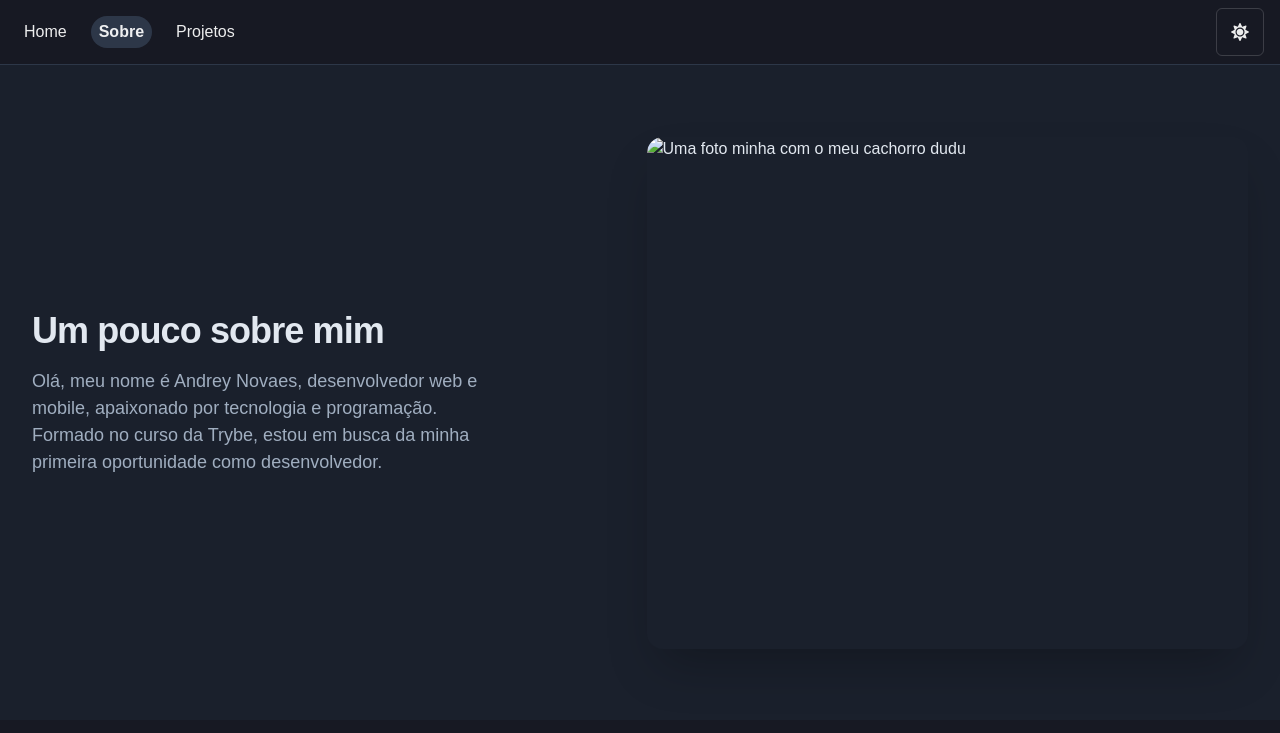
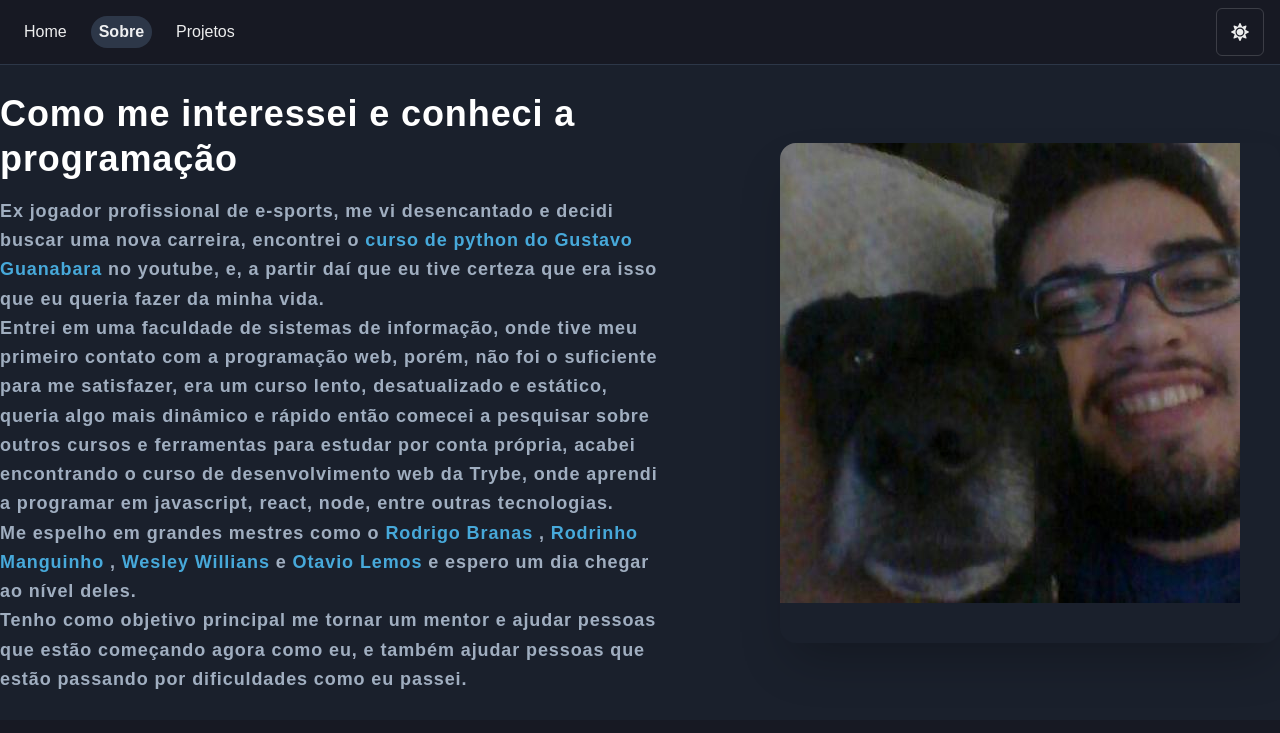
Before and after one commit to AndreyNovaes/portfolio_getsby, a Gatsby site: page /sobre in a window 1280 px wide. Shown: the top 733 px of the page. Built offline with nearby package versions, Linux system fonts and the light colour scheme; Gatsby itself is replaced by a stand-in of ours.

Commit message:
feat: add about section

```diff
--- a/gatsby-config.ts
+++ b/gatsby-config.ts
@@ -33,6 +33,15 @@ const config: GatsbyConfig = {
         icon: `./src/assets/images/portfolio.png`,
       },
     },
+    {
+      resolve: `gatsby-plugin-image`,
+    },
+    {
+      resolve: `gatsby-plugin-sharp`,
+    },
+    {
+      resolve: `gatsby-transformer-sharp`,
+    },
   ],
 }
 
--- a/package.json
+++ b/package.json
@@ -24,9 +24,13 @@
     "@emotion/styled": "^11.10.4",
     "framer-motion": "^7.3.4",
     "gatsby": "^4.22.1",
+    "gatsby-plugin-image": "^2.24.0",
     "gatsby-plugin-manifest": "^4.24.0",
     "gatsby-plugin-nprogress": "^4.24.0",
     "gatsby-plugin-react-helmet": "^5.24.0",
+    "gatsby-plugin-sharp": "^4.24.0",
+    "gatsby-source-filesystem": "^4.24.0",
+    "gatsby-transformer-sharp": "^4.24.0",
     "nprogress": "^0.2.0",
     "react": "^18.1.0",
     "react-dom": "^18.1.0",
--- /dev/null
+++ b/src/components/About/AboutComponents/imageBox.tsx
@@ -0,0 +1,39 @@
+import React from 'react';
+import {
+  Box,
+  useColorModeValue,
+  Stack,
+  Button,
+  Image,
+  Flex,
+  Center
+} from '@chakra-ui/react';
+import MinhaFoto from '../../../images/staticImage';
+
+export default function ImageBox() {
+  return (
+    <>
+      <Center>
+        <Box
+          flexShrink={0}
+          w={{ base: '300px', md: '500px' }}
+          h={{ base: '300px', md: '500px' }}
+          rounded={'2xl'}
+          boxShadow={'2xl'}
+          overflow={'hidden'}
+        >
+          <Box
+            w="500px"
+            h="500px"
+            bgPosition="center"
+            bgSize="cover"
+            bgRepeat="no-repeat"
+            objectFit='cover'
+          >
+            <MinhaFoto />
+          </Box>
+        </Box>
+      </Center>
+    </>
+  );
+}
--- /dev/null
+++ b/src/components/About/AboutComponents/textBox.tsx
@@ -0,0 +1,82 @@
+import React from 'react';
+import {
+  Box,
+  useColorModeValue,
+  Stack,
+  Button,
+  Image,
+  Text,
+  Heading,
+  Link
+} from '@chakra-ui/react';
+import { Link as gatsbyLink } from 'gatsby';
+
+export default function TextBox() {
+  return (
+    <>
+      <Stack spacing="4" maxW={{ md: '2xl' }}>
+        <Heading
+          as="h1"
+          fontSize={{ base: '3xl', md: '4xl' }}
+          fontWeight="extrabold"
+          letterSpacing="wide"
+          lineHeight="shorter"
+          color={useColorModeValue('gray.900', 'white')}
+        >
+          Como me interessei e conheci a programação
+        </Heading>
+
+        <Box
+          fontSize={{ base: '3xl', md: '4xl' }}
+          fontWeight="extrabold"
+          letterSpacing="wide"
+          lineHeight="tall"
+        >
+          <Box>
+            <Box
+              fontSize={{ base: 'md', md: 'lg' }}
+              color={useColorModeValue('gray.500', 'gray.400')}
+            >
+              <Box as="p" color={useColorModeValue('brand.600', 'brand.400')}>
+                Ex jogador profissional de e-sports, me vi desencantado e decidi buscar uma nova carreira, encontrei o&nbsp;
+                <Link color='telegram.400' as={gatsbyLink} target='_blank' to='https://www.youtube.com/watch?v=S9uPNppGsGo&list=PLvE-ZAFRgX8hnECDn1v9HNTI71veL3oW0&ab_channel=CursoemV%C3%ADdeo'  >
+                  curso de python do Gustavo Guanabara
+                </Link>
+                &nbsp;no youtube, e, a partir daí que eu tive certeza que
+                era isso que eu queria fazer da minha vida.
+              </Box>
+              <Box as="p" color={useColorModeValue('brand.600', 'brand.400')}>
+                Entrei em uma faculdade de sistemas de informação, onde tive meu primeiro contato com a programação web, porém, não
+                foi o suficiente para me satisfazer, era um curso lento, desatualizado e estático, queria algo mais dinâmico e rápido
+                então comecei a pesquisar sobre outros cursos e ferramentas para estudar por conta própria, acabei encontrando o curso
+                de desenvolvimento web da Trybe, onde aprendi a programar em javascript, react, node, entre outras tecnologias.
+              </Box>
+              <Box as="p" color={useColorModeValue('brand.600', 'brand.400')}>
+                Me espelho em grandes mestres como o&nbsp;
+                <Link color='telegram.400' as={gatsbyLink} target='_blank' to='https://www.youtube.com/c/RodrigoBranas'  >
+                  Rodrigo Branas
+                </Link>
+                &nbsp;,&nbsp;
+                <Link color='telegram.400' as={gatsbyLink} target='_blank' to='https://www.youtube.com/c/MangoDeveloper'  >
+                  Rodrinho Manguinho
+                </Link>
+                &nbsp;,&nbsp;
+                <Link color='telegram.400' as={gatsbyLink} target='_blank' to='https://www.youtube.com/c/FullCycle'  >
+                  Wesley Willians
+                </Link>
+                &nbsp;e&nbsp;
+                <Link color='telegram.400' as={gatsbyLink} target='_blank' to='https://www.youtube.com/user/OtavioALLemos'  >
+                  Otavio Lemos
+                </Link>
+                &nbsp;e espero um dia chegar ao nível deles.
+              </Box>
+              <Box as="p" color={useColorModeValue('brand.600', 'brand.400')}>
+                Tenho como objetivo principal me tornar um mentor e ajudar pessoas que estão começando agora como eu, e também ajudar pessoas que estão passando por dificuldades como eu passei.
+              </Box>
+            </Box>
+          </Box>
+        </Box>
+      </Stack>
+    </>
+  );
+}
--- a/src/components/About/index.tsx
+++ b/src/components/About/index.tsx
@@ -6,67 +6,19 @@ import {
   Button,
   Image,
 } from '@chakra-ui/react';
+import TextBox from './AboutComponents/textBox';
+import ImageBox from './AboutComponents/imageBox';
 
 export default function About() {
   return (
     <>
-      <Box
-        bg={useColorModeValue('gray.50', 'inherit')}
-        color={useColorModeValue('gray.700', 'gray.200')}
+      <Stack
+        direction={{ base: 'column', md: 'row' }}
+        spacing={{ base: '10', md: '28' }}
       >
-        <Box
-          px={{ base: '6', md: '8' }}
-        >
-          <Stack
-            direction={{ base: 'column', md: 'row' }}
-            spacing={{ base: '12', md: '28' }}
-            align={{ md: 'center' }}
-          >
-            <Stack spacing="4" maxW={{ md: '2xl' }}>
-              <Box
-                fontSize={{ base: '3xl', md: '4xl' }}
-                fontWeight="extrabold"
-                letterSpacing="tight"
-                lineHeight="normal"
-              >
-                <Box as="span" color={useColorModeValue('brand.600', 'brand.400')}>
-                  Um pouco sobre mim
-                </Box>
-              </Box>
-              <Box
-                fontSize={{ base: 'md', md: 'lg' }}
-                color={useColorModeValue('gray.500', 'gray.400')}
-              >
-                <Box as="span" color={useColorModeValue('brand.600', 'brand.400')}>
-                  Olá, meu nome é Andrey Novaes, desenvolvedor web e mobile, apaixonado por tecnologia e
-                  programação.
-                </Box>
-                <br />
-                <Box as="span" color={useColorModeValue('brand.600', 'brand.400')}>
-                  Formado no curso da Trybe, estou em busca da minha primeira oportunidade como desenvolvedor.
-                </Box>
-              </Box>
-            </Stack>
-            <Box
-              w={{ base: 'full', md: '5xl' }}
-              h={{ base: 'sm', md: 'lg' }}
-              bg="brand.600"
-              rounded="2xl"
-              shadow="2xl"
-              overflow="hidden"
-            >
-              <Image
-                w="full"
-                h="full"
-                bgPosition="center"
-                bgSize="cover"
-                // src={myImage}
-                alt="Uma foto minha com o meu cachorro dudu"
-              />
-            </Box>
-          </Stack>
-        </Box>
-      </Box>
+        <TextBox />
+        <ImageBox />
+      </Stack>
     </>
   );
 }
--- a/src/components/Nav/NavBarComponents/NavRoutesLink.tsx
+++ b/src/components/Nav/NavBarComponents/NavRoutesLink.tsx
@@ -19,6 +19,7 @@ export default function NavRoutesLink(props: { children: ReactNode; href: string
         fontWeight: 'semibold',
         bg: useColorModeValue('gray.300', 'gray.700'),
       }}
+      // active = {props.href === window.location.pathname}
       to={props.href}
     >
       {props.children}
--- /dev/null
+++ b/src/images/staticImage.tsx
@@ -0,0 +1,16 @@
+import React from "react";
+import { StaticImage } from "gatsby-plugin-image";
+
+export default function MinhaFoto() {
+  return (
+    <StaticImage
+      src="./foto.jpeg"
+      alt="Foto do Andrey com seu cachorro"
+      placeholder="blurred"
+      layout="constrained"
+      width={500}
+      height={500}
+      quality={100}
+    />
+  );
+}
```
Also changed, not shown: src/images/foto.jpeg (renamed from src/assets/images/foto.jpeg), src/images/portfolio.png (renamed from src/assets/images/portfolio.png), 1 other file.
